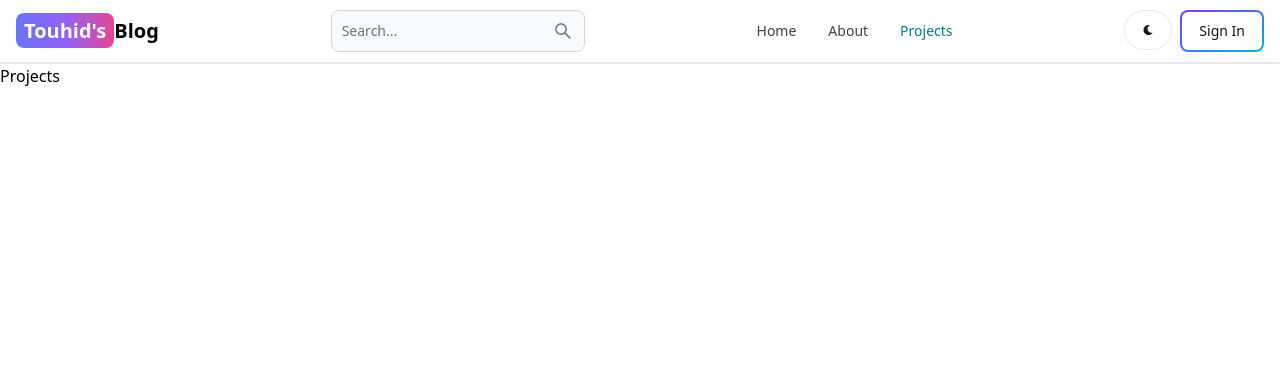
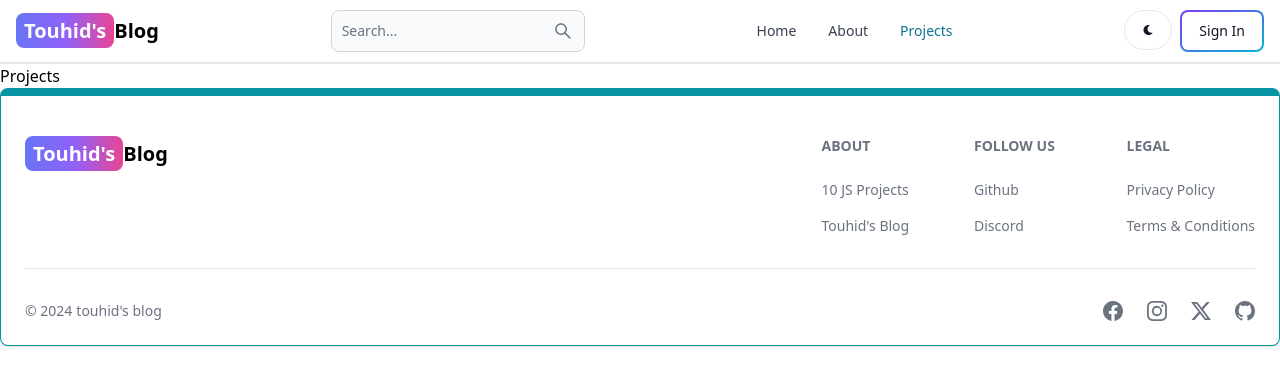
Before and after one commit to touhid-070/Blog-App, a React (Vite) app in the folder client/: page /projects in a window 1280 px wide. Shown: the top 386 px of the page. Built offline with nearby package versions, Linux system fonts and the light colour scheme.

Commit message:
create a footer component

```diff
--- a/client/src/App.jsx
+++ b/client/src/App.jsx
@@ -7,6 +7,7 @@
 import Dashboard from './pages/Dashboard'
 import Projects from './pages/Projects'
 import Header from './components/Header'
+import Footer from './components/Footer'
 
 const App = () => {
   return (
@@ -20,6 +21,7 @@
       <Route path='/dashboard' element={<Dashboard/>} />
       <Route path='/projects' element={<Projects/>} />
     </Routes>
+    <Footer/>
     </BrowserRouter>
   )
 }
--- /dev/null
+++ b/client/src/components/Footer.jsx
@@ -0,0 +1,73 @@
+import React from 'react'
+import { Footer } from 'flowbite-react'
+import { Link } from 'react-router-dom'
+import {BsFacebook , BsInstagram , BsTwitterX , BsGithub} from 'react-icons/bs'
+
+export default function FooterCom() {
+return (
+    <Footer container className='border border-t-8 border-teal-500'>
+        <div className='w-full max-w-7xl mx-auto'>
+            <div className='grid w-full justify-between sm:flex md:grid-cols-1'>
+                <div className='mt-5'>
+                    <Link to='/' className='self-center whitespace-nowrap text-lg  sm:text-xl font-semibold dark:text-white'>
+                        <span className='px-2 py-1 bg-gradient-to-r from-indigo-500 via-purple-500 to-pink-500 rounded-lg text-white'>
+                                Touhid's
+                            </span>
+                            Blog
+                        </Link>
+                    </div>
+                    <div className='grid grid-cols-2 gap-8 mt-4 sm:grid-cols-3 sm:gap-6'>
+                        <div>
+                        <Footer.Title title='About'/>
+                        <Footer.LinkGroup col>
+                            <Footer.Link href='https://github.com/touhid-070' target='_blank' rel='noopener noreferrer'>
+                                10 JS Projects
+                            </Footer.Link>
+                            <Footer.Link href='/about' target='_blank' rel='noopener noreferrer'>
+                                Touhid's Blog
+                            </Footer.Link>
+                        </Footer.LinkGroup>
+                        </div>
+
+                        <div>
+                        <Footer.Title title='Follow us'/>
+                        <Footer.LinkGroup col>
+                            <Footer.Link href='https://github.com/touhid-070' target='_blank' rel='noopener noreferrer'>
+                                Github
+                            </Footer.Link>
+                            <Footer.Link href='https://discord.com/' target='_blank' rel='noopener noreferrer'>
+                                Discord
+                            </Footer.Link>
+                        </Footer.LinkGroup>
+                        </div>
+
+                        <div>
+                        <Footer.Title title='Legal'/>
+                        <Footer.LinkGroup col>
+                            <Footer.Link href='#' >
+                                Privacy Policy
+                            </Footer.Link>
+                            <Footer.Link href='#'>
+                                Terms & Conditions
+                            </Footer.Link>
+                        </Footer.LinkGroup>
+                        </div>
+
+                    </div>
+                </div>
+                <Footer.Divider/>
+                <div className='w-full sm:flex sm:items-center sm:justify-between'>
+                    <Footer.Copyright href='#'
+                    by="touhid's blog"
+                    year={new Date().getFullYear()}/>
+                    <div className='flex gap-6 sm:mt-0 mt-4 sm:justify-center '>
+                    <Footer.Icon href='#' icon={BsFacebook}/>
+                    <Footer.Icon href='#' icon={BsInstagram}/>
+                    <Footer.Icon href='#' icon={BsTwitterX}/>
+                    <Footer.Icon href='https://github.com/touhid-070' icon={BsGithub}/>
+                </div>
+            </div>
+        </div>
+        </Footer>
+    )
+}
```
